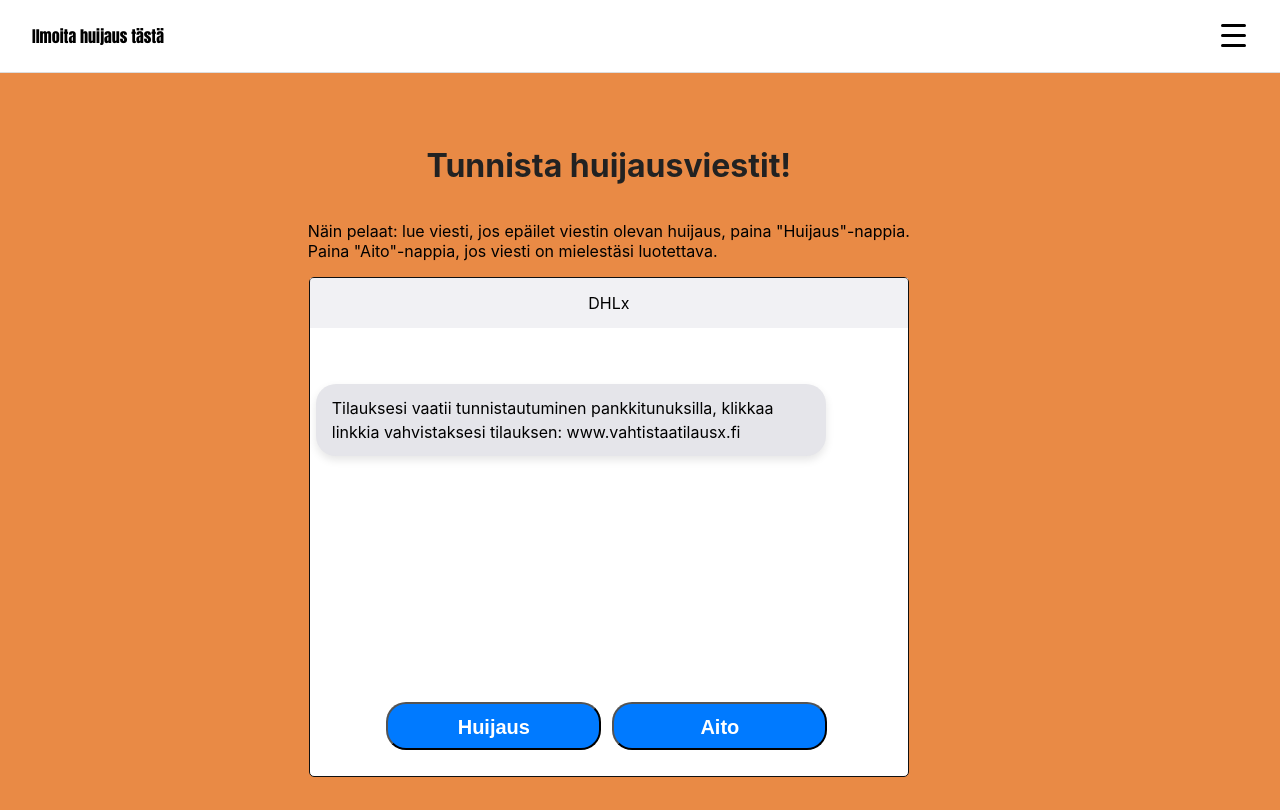
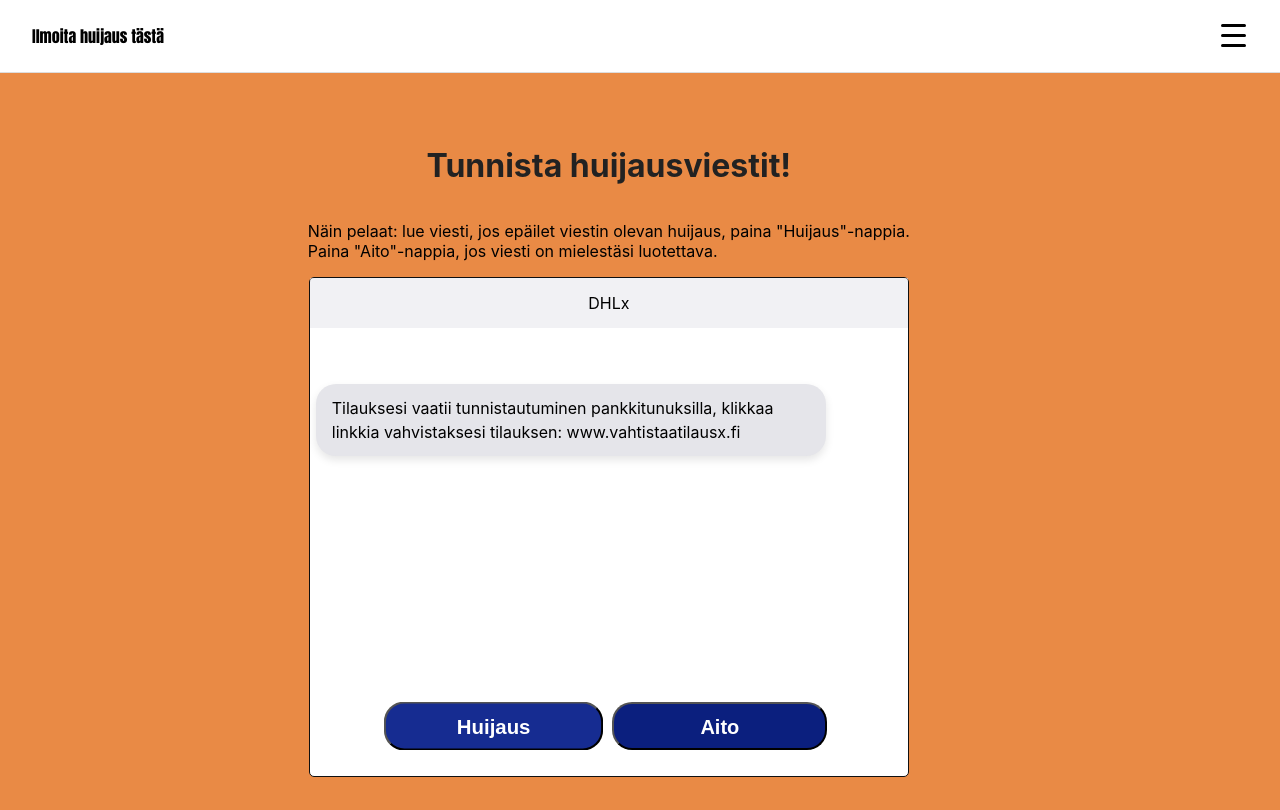
Before and after one commit to levonmaister/scamvjp2, a React (Vite) app: page /peli in a window 1280 px wide. In both pictures the pointer is over the button "Huijaus". Built offline with nearby package versions, Linux system fonts and the light colour scheme.

Commit message:
Finare buttons

```diff
--- a/src/styles/Peli.css
+++ b/src/styles/Peli.css
@@ -68,7 +68,7 @@
 
 .options button {
     flex: none;
-    background-color: #007aff;
+    background-color: rgb(11, 31, 126);
     height: 48px;
     border-radius: 20px;
     cursor: pointer;
@@ -79,11 +79,17 @@
     text-align: center;
     width: 40%;
     font-weight: bolder;
+    transition: transform 0.2s ease, background-color 0.2s ease;
 }
 
 .options button:disabled {
     opacity: 0.5;
     cursor: not-allowed;
+}
+.options button:hover {
+    background-color: rgb(22, 44, 145);
+    transform: scale(1.02);
+
 }
 
 .feedback {
--- a/src/styles/etusivu.css
+++ b/src/styles/etusivu.css
@@ -42,6 +42,11 @@
   font-size: 20px;
   margin-top: 5%;
   margin-left: 5%;
+  transition: transform 0.2s ease, background-color 0.2s ease;
+}
+.clicked-button:hover {
+  background-color: rgb(22, 44, 145);
+  transform: scale(1.03);
 }
 
 .rubrik {
```
